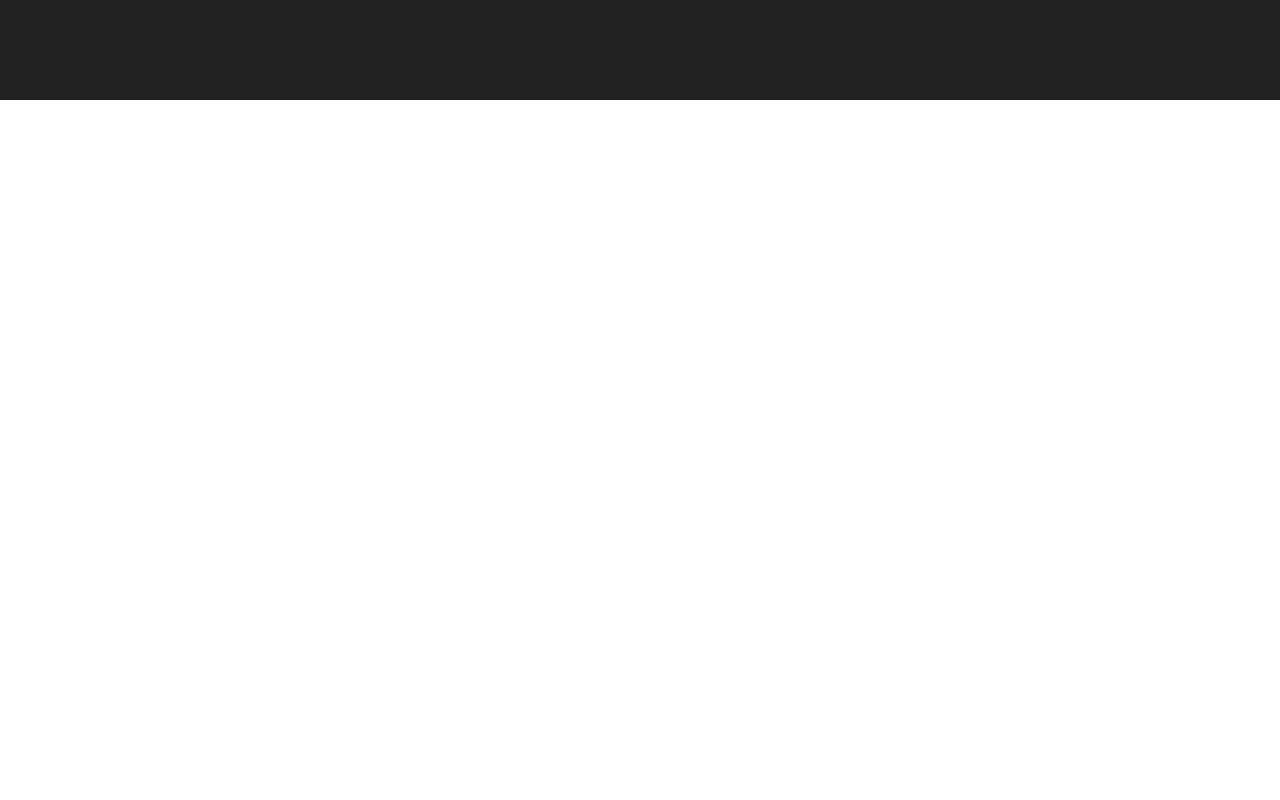
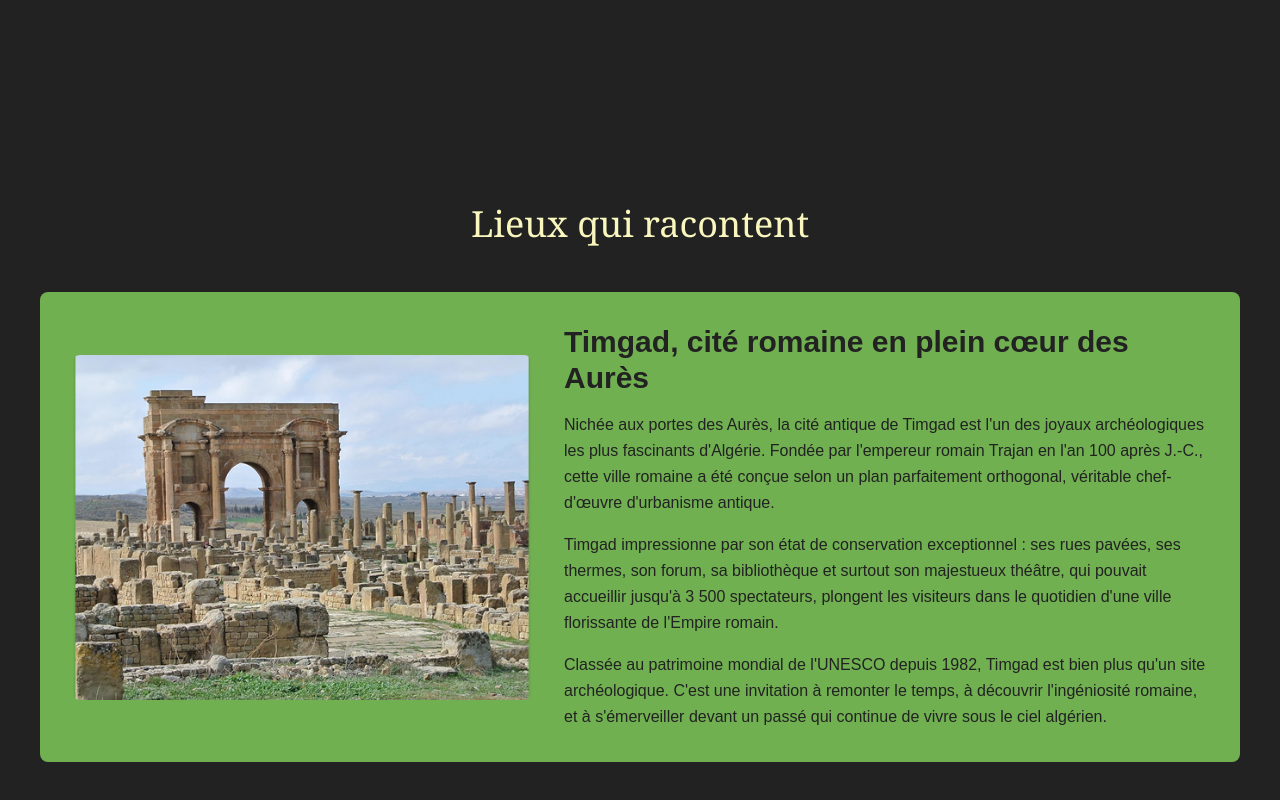
Before and after one commit to saidseghirakram/trips-fi-bladi, a Next.js app: page /historique_culturel in a window 1280 px wide. Shown: the part 1200-2000 px from the top of the page. Before the commit the page ends 1300 px from the top, so only its background shows below. Built offline with nearby package versions, Linux system fonts and the light colour scheme.

Commit message:
place section TIMGAD

```diff
--- a/app/historique_culturel/page.tsx
+++ b/app/historique_culturel/page.tsx
@@ -66,10 +66,8 @@ const HistoriqueCulturel = () => {
           </div>
         </div>
 
-
-      </div>
-         {/* Heritage Section */}
-         <div className="bg-[#222222] mt-20 py-16 w-full">
+        {/* Heritage Section */}
+        <div className="bg-[#222222] mt-20 py-16 w-full">
           <div className="container mx-auto px-4">
             <div className="flex flex-col lg:flex-row items-center justify-between gap-12">
               {/* Text Content */}
@@ -100,6 +98,59 @@ const HistoriqueCulturel = () => {
             </div>
           </div>
         </div>
+
+        {/* Lieux qui racontent Section */}
+        <div className="bg-[#222222] mt-20 py-16 w-full">
+          <div className="container mx-auto px-4">
+            {/* Section Title */}
+            <h2 className="text-3xl sm:text-4xl font-serif text-[#F9F7BE] mb-12 text-center">
+              Lieux qui racontent
+            </h2>
+
+            {/* Timgad Card */}
+            <div className="bg-[#70B050] rounded-lg p-6 sm:p-8">
+              <div className="flex flex-col lg:flex-row gap-8 items-center">
+                {/* Image */}
+                <div className="w-full lg:w-5/12">
+                  <div className="relative aspect-[4/3] w-full rounded-lg overflow-hidden">
+                    <Image
+                      src="/images/historique/artial.png"
+                      alt="Timgad cité romaine"
+                      fill
+                      className="object-cover"
+                    />
+                  </div>
+                </div>
+
+                {/* Content */}
+                <div className="w-full lg:w-7/12">
+                  <h3 className="text-2xl sm:text-3xl font-bold text-[#222222] mb-4 text-center lg:text-left">
+                    Timgad, cité romaine en plein cœur des Aurès
+                  </h3>
+                  <p className="text-sm sm:text-base text-[#222222] leading-relaxed text-center lg:text-left">
+                    Nichée aux portes des Aurès, la cité antique de Timgad est l&apos;un des joyaux
+                    archéologiques les plus fascinants d&apos;Algérie. Fondée par l&apos;empereur romain
+                    Trajan en l&apos;an 100 après J.-C., cette ville romaine a été conçue selon un plan
+                    parfaitement orthogonal, véritable chef-d&apos;œuvre d&apos;urbanisme antique.
+                  </p>
+                  <p className="text-sm sm:text-base text-[#222222] leading-relaxed mt-4 text-center lg:text-left">
+                    Timgad impressionne par son état de conservation exceptionnel : ses rues
+                    pavées, ses thermes, son forum, sa bibliothèque et surtout son majestueux
+                    théâtre, qui pouvait accueillir jusqu&apos;à 3 500 spectateurs, plongent les
+                    visiteurs dans le quotidien d&apos;une ville florissante de l&apos;Empire romain.
+                  </p>
+                  <p className="text-sm sm:text-base text-[#222222] leading-relaxed mt-4 text-center lg:text-left">
+                    Classée au patrimoine mondial de l&apos;UNESCO depuis 1982, Timgad est bien
+                    plus qu&apos;un site archéologique. C&apos;est une invitation à remonter le temps, à
+                    découvrir l&apos;ingéniosité romaine, et à s&apos;émerveiller devant un passé qui
+                    continue de vivre sous le ciel algérien.
+                  </p>
+                </div>
+              </div>
+            </div>
+          </div>
+        </div>
+      </div>
     </div>
   );
 };
```
Also changed, not shown: public/images/historique/artial.png (added).
